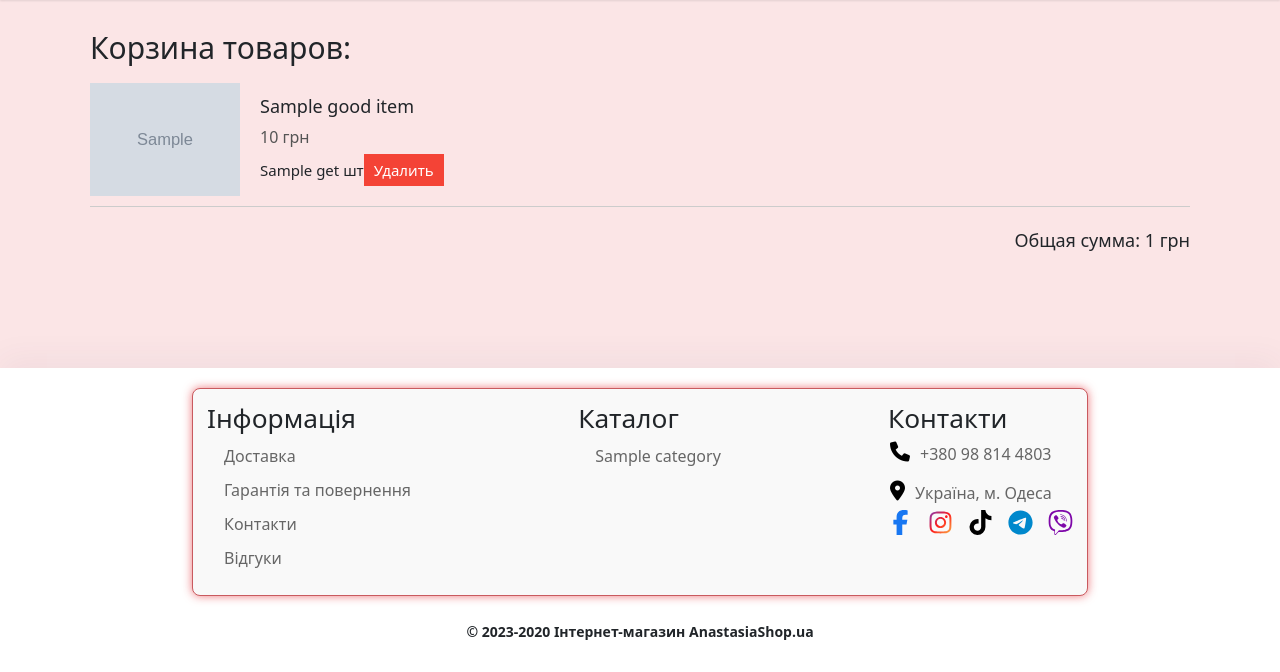
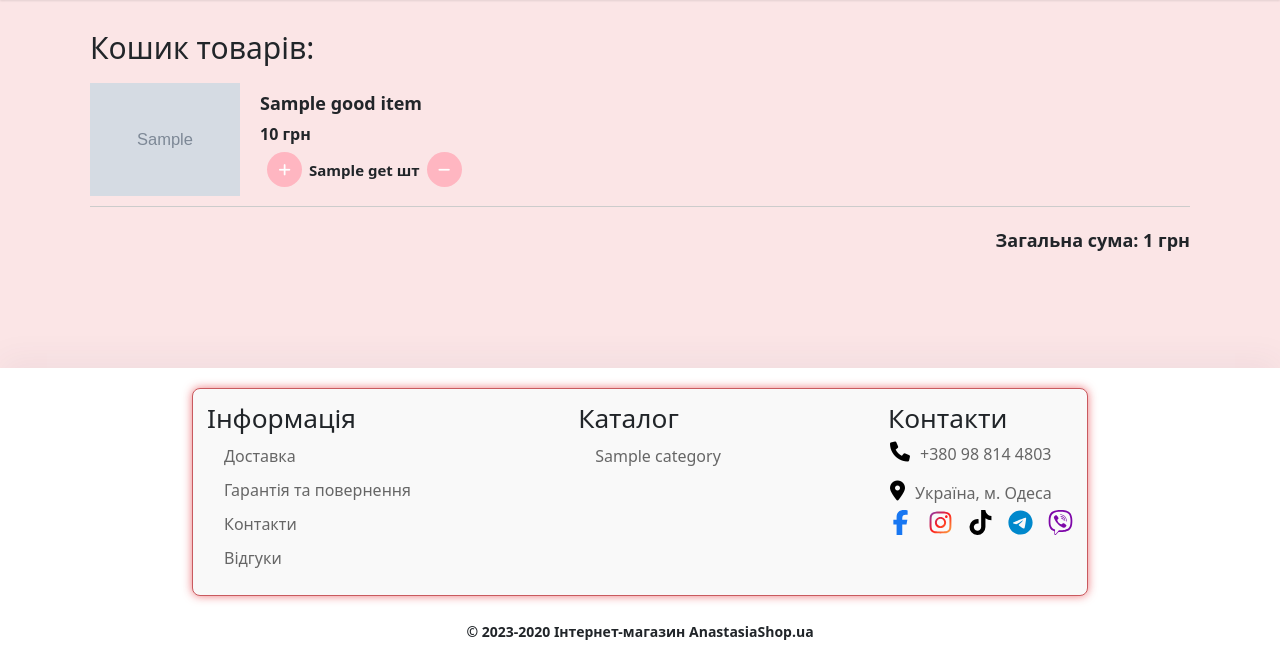
Before and after one commit to GavdzinskyiVeacheslav/Shop, a Python web app: template public/templates/public/shop_cart.html in a window 1280 px wide. Shown: the part 128-800 px from the top of the page. Run offline with Jinja, Linux system fonts and the light colour scheme; the template is opened without the code that fills it: most values are stand-ins (such as "Sample title", 1, 10 or a date in 2020); grey boxes marked "Sample" are stand-in pictures.

Commit message:
Страница корзины №2

```diff
--- a/public/templates/public/shop_cart.html
+++ b/public/templates/public/shop_cart.html
@@ -1,25 +1,27 @@
 {% extends '/public/layout.html' %}
 
 {% block specific_header %}
+<script src="/static/js/goods.js" defer></script>
 {% endblock specific_header %}
 
 {% block body %}
 <div class="container-shop-cart">
-    <h2>Корзина товаров:</h2>
+    <h2>Кошик товарів:</h2>
     {% for good_item in good_items %}
-    <div class="cart-item">
+    <div id="cart-item_{{good_item.id}}" class="cart-item">
         <img src="{% if good_item.photos %}/static/{{ good_item.photos[-1].picture }}{% else %}/static/images/default-image.jpg{% endif %}"
                      alt="Нет картинки">
         <div class="cart-item-details">
             <div class="cart-item-title">{{ good_item.name }}</div>
-            <div class="cart-item-price">{{ good_item.price }} грн</div>
+            <div data-price={{good_item.price}} id="price_good_{{good_item.id}}" class="cart-item-price">{{ good_item.price }} грн</div>
             <div class="cart-item-quantity">
-                 {{ quantity.get(good_item.id, 1) }} шт
-                <button class="cart-item-remove">Удалить</button>
+                <button onclick="add_quantity({{good_item.id}});" title="Додати" class="my_buttons add-to-cart"><i class="fa-solid fa-plus"></i></button>
+                 <b id="good_quantity_{{good_item.id}}">{{ quantity.get(good_item.id, 1) }} шт</b>
+                <button onclick="subtract_quantity({{good_item.id}});" title="Видалити" class="my_buttons remove-from-cart"><i class="fa-solid fa-minus"></i></button>
             </div>
         </div>
     </div>
     {% endfor %}
-    <div class="cart-total">Общая сумма: {{ total_sum }} грн</div>
+    <div data-total_sum={{total_sum}} class="cart-total">Загальна сума: {{ total_sum }} грн</div>
 </div>
 {% endblock body %}
--- a/static/css/style.css
+++ b/static/css/style.css
@@ -2255,12 +2255,13 @@ input[type="number"] {
 .cart-item-title {
     font-size: 18px;
     margin-bottom: 5px;
+    font-weight: bold;
 }
 
 .cart-item-price {
     font-size: 16px;
-    color: #555;
     margin-bottom: 5px;
+    font-weight: bold;
 }
 
 .cart-item-quantity {
@@ -2287,6 +2288,7 @@ input[type="number"] {
     text-align: right;
     font-size: 18px;
     margin-top: 20px;
+    font-weight: bold;
 }
 
 @media (max-width: 768px) {
@@ -2307,3 +2309,42 @@ input[type="number"] {
         text-align: left;
     }
 }
+
+/* Кнопки для добавить-убрать товар из корзины */
+
+.my_buttons {
+    all: unset;
+    width: 35px; /* Фиксированная ширина */
+    height: 35px; /* Фиксированная высота */
+    border: none;
+    border-radius: 50%;
+    font-size: 14px;
+    cursor: pointer;
+    transition: background-color 0.3s, transform 0.3s;
+    box-sizing: border-box; /* Учитывает паддинги при расчете ширины */
+    margin: 1px 7px 1px 7px; /* Отступы вокруг кнопки */
+    display: inline-block; /* Оставляет кнопки встроенными */
+    text-align: center; /* Центрирует текст в кнопке */
+}
+
+my_buttons:hover {
+  transform: scale(1.1);
+}
+
+.add-to-cart {
+  background-color: #ffb6c1;  /* Светло-розовый цвет */
+  color: white;
+}
+
+.add-to-cart:hover {
+  background-color: #c95a5f; /* Тёмно-розовый */
+}
+
+.remove-from-cart {
+  background-color: #ffb6c1;  /* Светло-розовый цвет */
+  color: white;
+}
+
+.remove-from-cart:hover {
+  background-color: #c95a5f; /* Тёмно-розовый */
+}
--- a/static/js/goods.js
+++ b/static/js/goods.js
@@ -36,6 +36,35 @@ function addToCart(goodId) {
     // Сохраняем массив в cookie
     Cookies.set('productIDs', JSON.stringify(productIDs), { expires: 365, path: '/' });
 
+}
+
+
+function add_quantity(goodId) {
+    let currentQuantity = parseInt($("#good_quantity_" + goodId).text());
+    currentQuantity ++;
+    $("#good_quantity_" + goodId).text(currentQuantity + ' шт');
+    let price = $("#price_good_" + goodId).data('price');
+    let newPrice = price * currentQuantity;
+    $("#price_good_" + goodId).text(newPrice + ' грн');
+
+    // Извлечь все числа из строки
+    let allPrices = $('.cart-item-price').text().match(/\d+/g);
+
+    // Преобразовать каждое число из строки в число и посчитать их сумму
+    let totalSum = allPrices.reduce(function(accumulator, currentValue) {
+        return accumulator + parseInt(currentValue, 10);
+    }, 0);
+
+    $(".cart-total").text('Загальна сума: ' + totalSum + ' грн');
+}
+
+function subtract_quantity(goodId) {
+    let currentQuantity = parseInt($("#good_quantity_" + goodId).text());
+    if (currentQuantity == 1) {
+        $("#cart-item_" + goodId).remove();
+    }
+    currentQuantity --;
+    $("#good_quantity_" + goodId).text(currentQuantity + ' шт');
 }
 
 //======================================================================================================================
```
